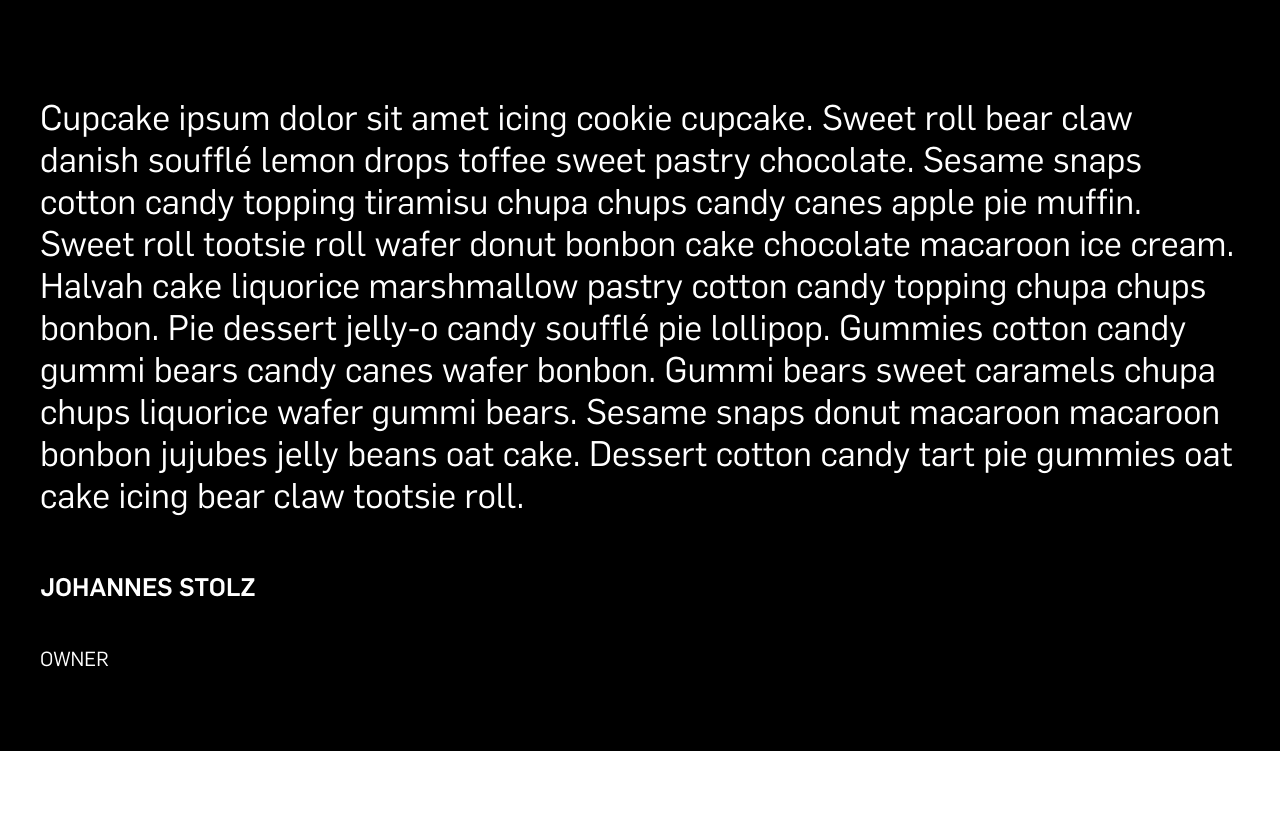
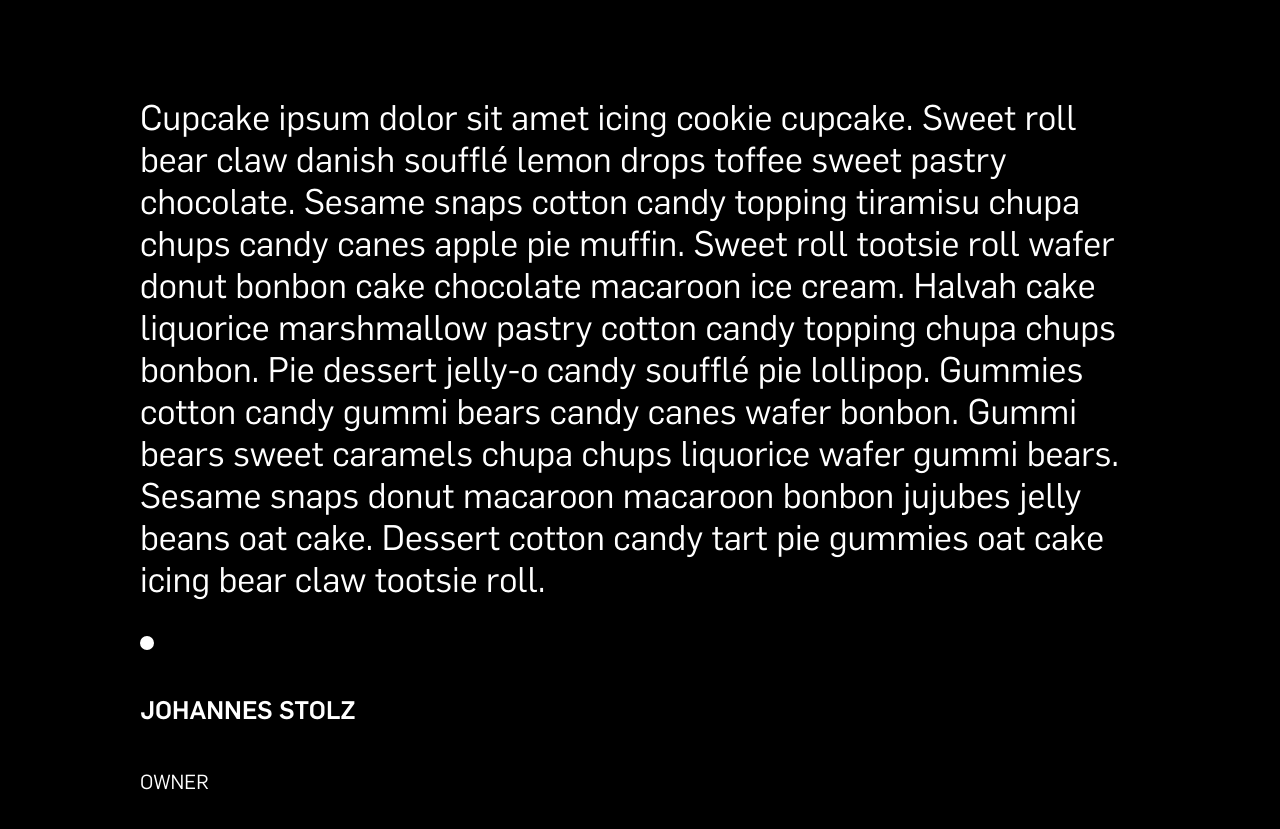
Before and after one commit to AangBel/OnePageHonour, a React (Create React App) app: page / in a window 1280 px wide. Shown: the part 817-1646 px from the top of the page. Before the commit the page ends 1568 px from the top, so only its background shows below. Built offline with nearby package versions, Linux system fonts and the light colour scheme.

Commit message:
quote in proximate space, fonts correct, created ellipse, now working on having the owner name and title on the same line

```diff
--- a/src/components/Quote/Quote.css
+++ b/src/components/Quote/Quote.css
@@ -35,6 +35,18 @@
   color: white;
   font-family: "flama book";
   font-size: 35px;
+  padding-left: 100px;
+  padding-right: 100px;
+}
+
+.quoteEllipse {
+  color: white;
+  border: 2px solid white;
+  border-radius: 50%;
+  height: 10px;
+  width: 10px;
+  background-color: white;
+  margin-left: 100px;
 }
 
 .quoteAuthorText {
@@ -45,10 +57,13 @@
   font-size: 25px;
   padding-top: 20px;
   padding-bottom: 20px;
+  padding-left: 100px;
 }
 
 .quoteAuthorTitle {
   font-family: "flama book";
   font-size: 20px;
   color: white;
+
+  padding-left: 100px;
 }
--- a/src/components/Quote/Quote.jsx
+++ b/src/components/Quote/Quote.jsx
@@ -18,6 +18,7 @@ function Quote() {
           oat cake. Dessert cotton candy tart pie gummies oat cake icing bear
           claw tootsie roll.
         </p>
+        <p className="quoteEllipse"></p>
         <p className="quoteAuthorText">JOHANNES STOLZ </p>
         <p className="quoteAuthorTitle">OWNER</p>
       </div>
```
